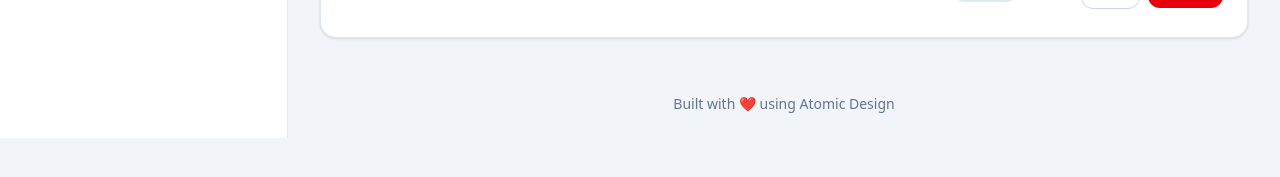
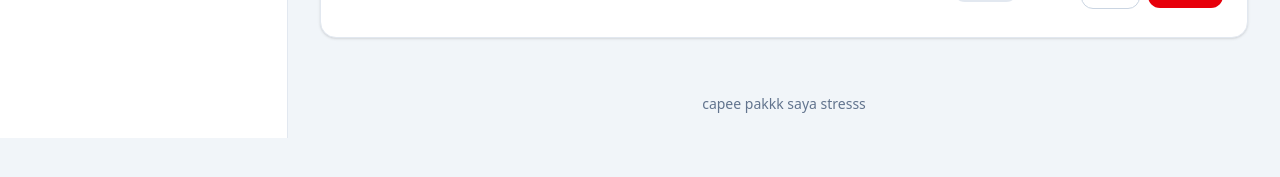
Before and after one commit to AbubakarRhafly/project-dashboard, a React (Vite) app in the folder lat3/: page / in a window 1280 px wide. Both pictures are taken after typing "name@example.com", "Sample123" into the empty fields and a click on the button "Masuk". Shown: the part 517-694 px from the top of the page. Built offline with nearby package versions, Linux system fonts and the light colour scheme.

Commit message:
red line debugging

```diff
--- a/lat3/src/komponen/sections/Footer.jsx
+++ b/lat3/src/komponen/sections/Footer.jsx
@@ -1,7 +1,7 @@
 export default function Footer() {
     return (
     <footer className="py-6 text-center text-sm text-slate-500 dark:text-slate-400">
-        Built with ❤️ using Atomic Design
+        capee pakkk saya stresss
     </footer>
     );
 }
```
